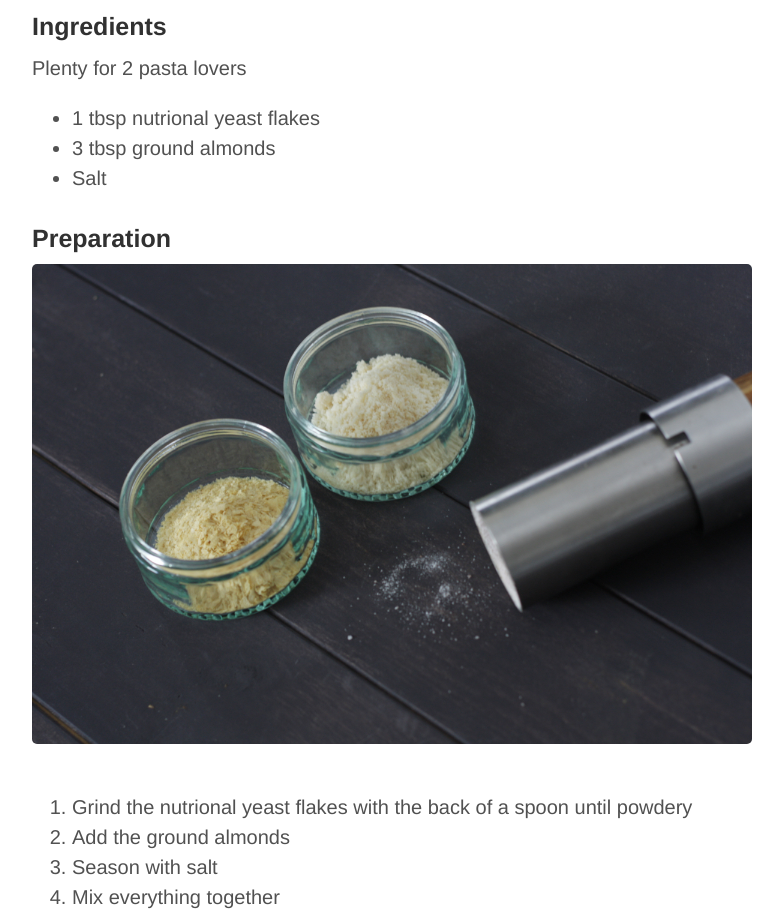
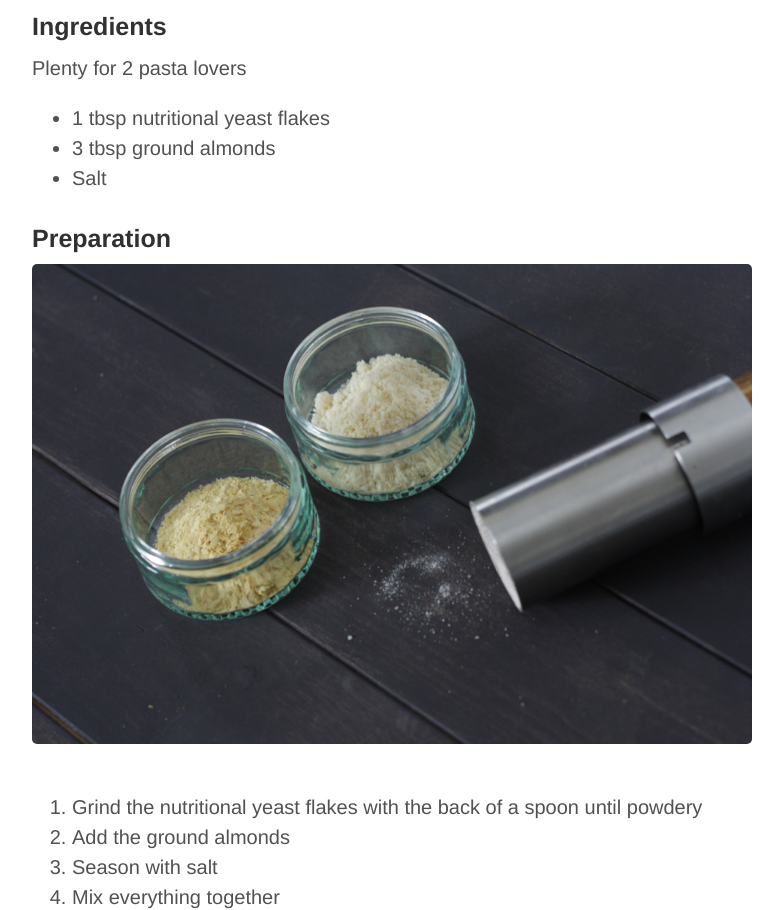
Before and after one commit to martinstolz/veganised.co.uk, a Jekyll site: the page built from _posts/2016-04-08-cheese-parmesan.md, in a window 1280 px wide and 1400 px high, scrolled down 985 px. Shown: the part 153-1063 px from the top of the window, without its empty margins (248-1031 px from the left). Built offline with Jekyll 4.4.1, drawn with Linux system fonts in a browser that asks for light colours; nearby versions of some CDN libraries; comment, search, counter and statistics services are not loaded.

Commit message:
Small correction

```diff
--- a/_posts/2016-04-08-cheese-parmesan.md
+++ b/_posts/2016-04-08-cheese-parmesan.md
@@ -23,7 +23,7 @@ Opening a container of yeast flakes you probably will recognise the cheesy smell
 
 Plenty for 2 pasta lovers
 
-* 1 tbsp nutrional yeast flakes
+* 1 tbsp nutritional yeast flakes
 * 3 tbsp ground almonds
 * Salt
 
@@ -32,7 +32,7 @@ Plenty for 2 pasta lovers
 
 ![The ingredients](/public/assets/2016-04-08-cheese_parmesan_ingredients.jpg "The ingredients")
 
-0. Grind the nutrional yeast flakes with the back of a spoon until powdery
+0. Grind the nutritional yeast flakes with the back of a spoon until powdery
 0. Add the ground almonds
 0. Season with salt
 0. Mix everything together
```
Also changed, not shown: _posts/2016-02-24-lasagne-bolognese.md (+2 -2 lines).
